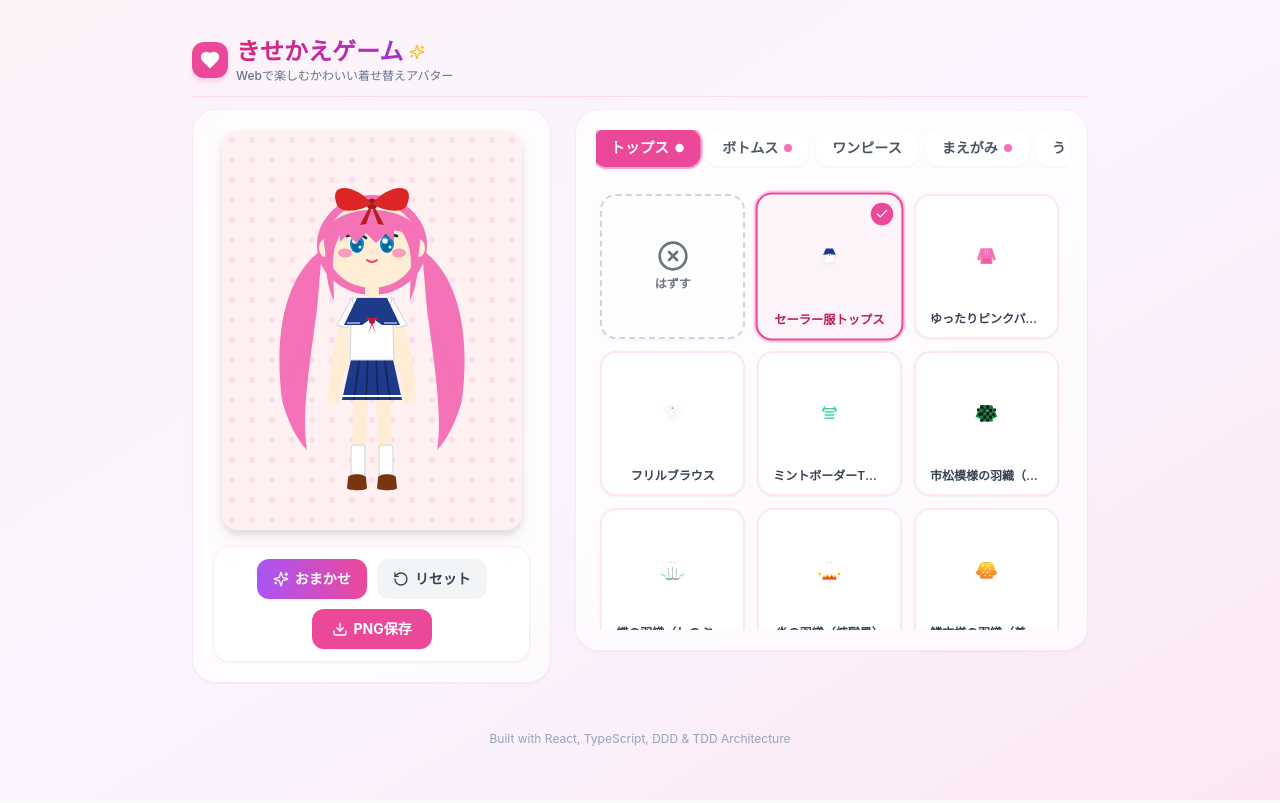
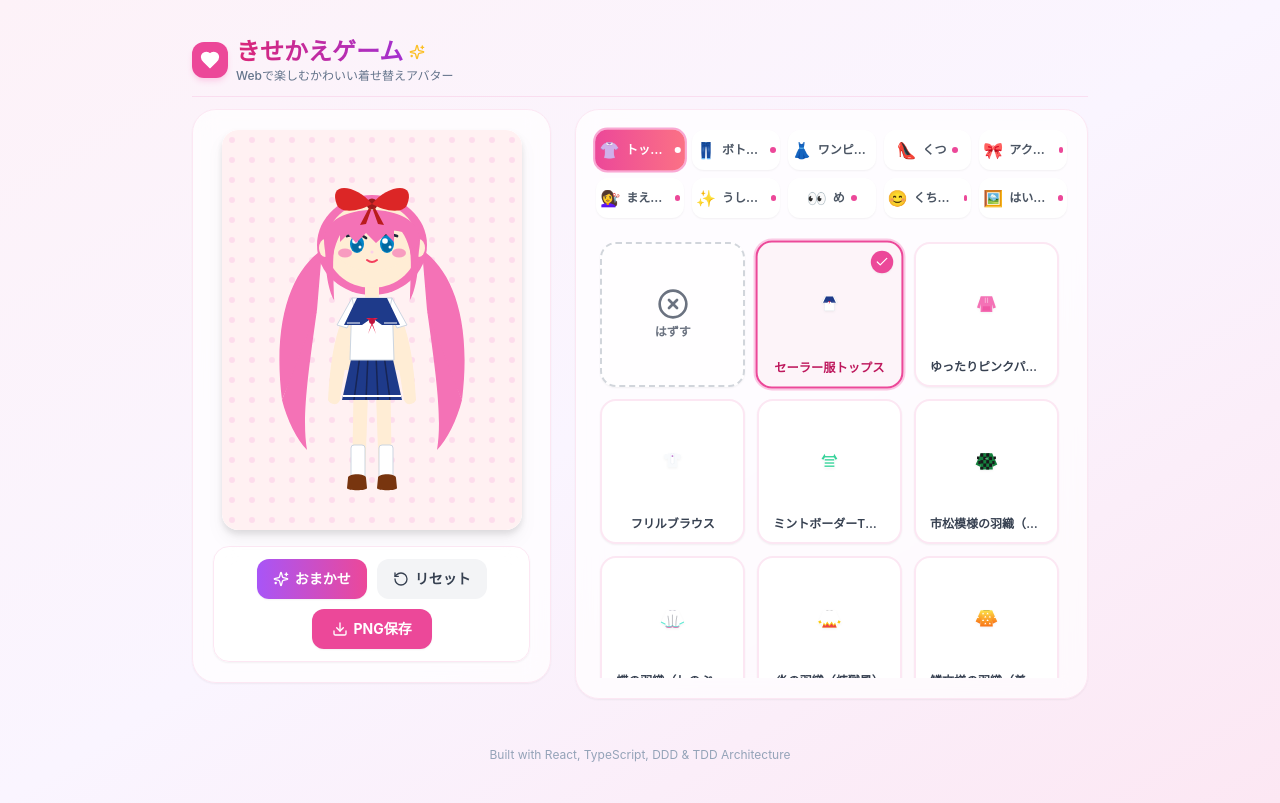
Before and after one commit to tamu222i/kisekae, a React (Vite) app: page / in a window 1280 px wide. Built offline with nearby package versions, Linux system fonts and the light colour scheme.

Commit message:
feat(ui): convert category tabs to clean 2-row non-scrolling grid with icons

```diff
--- a/src/presentation/components/CategoryTabs.tsx
+++ b/src/presentation/components/CategoryTabs.tsx
@@ -7,18 +7,35 @@ export interface CategoryTabsProps {
   isSlotEquipped: (category: SlotCategory) => boolean;
 }
 
+// Order categories intuitively in 2 rows of 5:
+// Row 1: Clothes & Main items (Tops, Bottoms, One-piece, Shoes, Accessories)
+// Row 2: Character features & Background (Front hair, Back hair, Eyes, Mouth, Background)
 const DISPLAY_CATEGORIES: readonly SlotCategory[] = [
   SlotCategory.TOPS,
   SlotCategory.BOTTOMS,
   SlotCategory.ONE_PIECE,
+  SlotCategory.SHOES,
+  SlotCategory.ACCESSORY,
   SlotCategory.HAIR_FRONT,
   SlotCategory.HAIR_BACK,
   SlotCategory.EYES,
   SlotCategory.MOUTH,
-  SlotCategory.SHOES,
-  SlotCategory.ACCESSORY,
   SlotCategory.BACKGROUND,
 ];
+
+export const CATEGORY_ICONS: Record<SlotCategory, string> = {
+  [SlotCategory.TOPS]: '👚',
+  [SlotCategory.BOTTOMS]: '👖',
+  [SlotCategory.ONE_PIECE]: '👗',
+  [SlotCategory.SHOES]: '👠',
+  [SlotCategory.ACCESSORY]: '🎀',
+  [SlotCategory.HAIR_FRONT]: '💇‍♀️',
+  [SlotCategory.HAIR_BACK]: '✨',
+  [SlotCategory.EYES]: '👀',
+  [SlotCategory.MOUTH]: '😊',
+  [SlotCategory.BACKGROUND]: '🖼️',
+  [SlotCategory.BASE_BODY]: '👤',
+};
 
 export const CategoryTabs: React.FC<CategoryTabsProps> = ({
   selectedCategory,
@@ -26,11 +43,16 @@ export const CategoryTabs: React.FC<CategoryTabsProps> = ({
   isSlotEquipped,
 }) => {
   return (
-    <div role="tablist" aria-label="カテゴリー一覧" className="flex gap-2 overflow-x-auto pb-2 scrollbar-thin scrollbar-thumb-pink-200">
+    <div
+      role="tablist"
+      aria-label="カテゴリー一覧"
+      className="grid grid-cols-5 gap-1.5 sm:gap-2 w-full pb-1"
+    >
       {DISPLAY_CATEGORIES.map((cat) => {
         const isSelected = selectedCategory === cat;
         const equipped = isSlotEquipped(cat);
         const label = SLOT_CATEGORY_LABELS[cat] || cat;
+        const icon = CATEGORY_ICONS[cat] || '✨';
 
         return (
           <button
@@ -39,17 +61,18 @@ export const CategoryTabs: React.FC<CategoryTabsProps> = ({
             aria-selected={isSelected}
             type="button"
             onClick={() => onSelectCategory(cat)}
-            className={`relative px-4 py-2 rounded-xl text-sm font-bold whitespace-nowrap transition-all duration-200 flex items-center gap-1.5 shadow-sm ${
+            className={`relative flex flex-col sm:flex-row items-center justify-center gap-0.5 sm:gap-1.5 py-2 px-1 rounded-xl text-xs sm:text-sm font-bold transition-all duration-200 shadow-sm ${
               isSelected
-                ? 'bg-pink-500 text-white shadow-pink-200 ring-2 ring-pink-300 scale-105'
-                : 'bg-white text-gray-600 hover:bg-pink-50 hover:text-pink-600'
+                ? 'bg-gradient-to-r from-pink-500 to-rose-400 text-white shadow-pink-200 ring-2 ring-pink-300 scale-[1.02]'
+                : 'bg-white text-gray-600 hover:bg-pink-50/70 hover:text-pink-600'
             }`}
           >
-            <span>{label}</span>
+            <span className="text-sm sm:text-base leading-none">{icon}</span>
+            <span className="truncate max-w-full text-[11px] sm:text-xs">{label}</span>
             {equipped && (
               <span
-                className={`w-2 h-2 rounded-full ${
-                  isSelected ? 'bg-white' : 'bg-pink-400'
+                className={`w-1.5 h-1.5 rounded-full ${
+                  isSelected ? 'bg-white' : 'bg-pink-500'
                 }`}
               />
             )}
```
Also changed, not shown: 1 other file (tests, documents, lock files or other folders).
